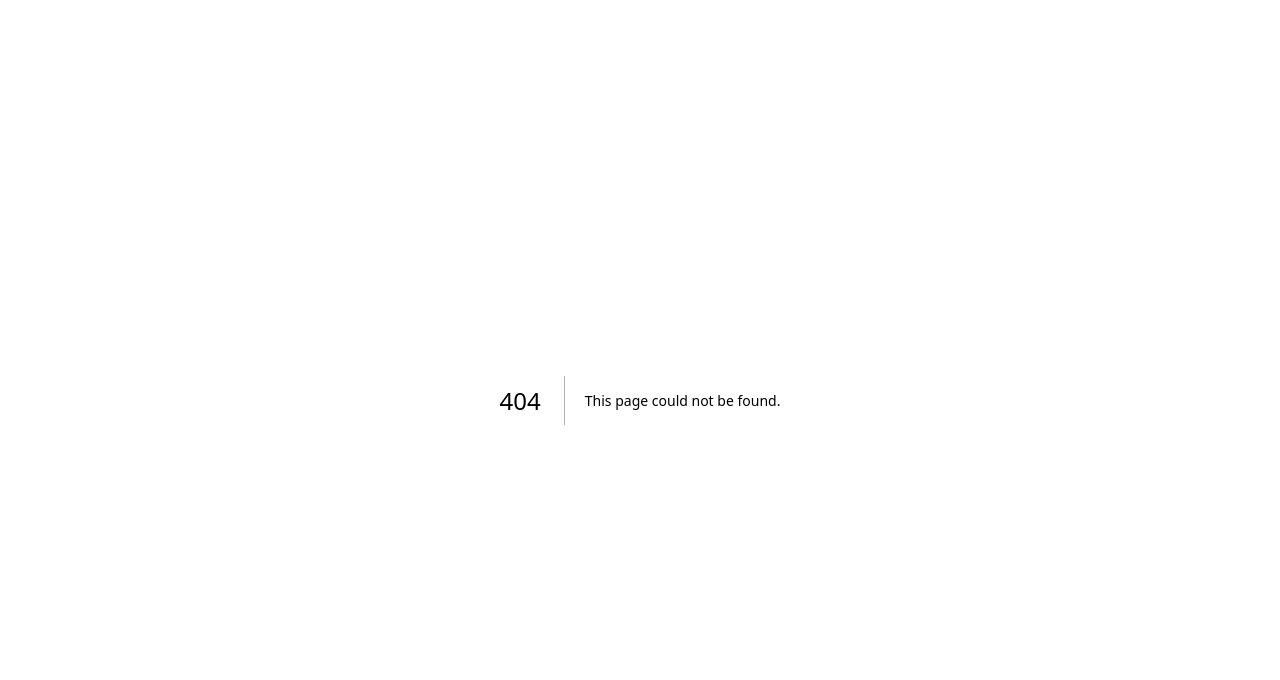
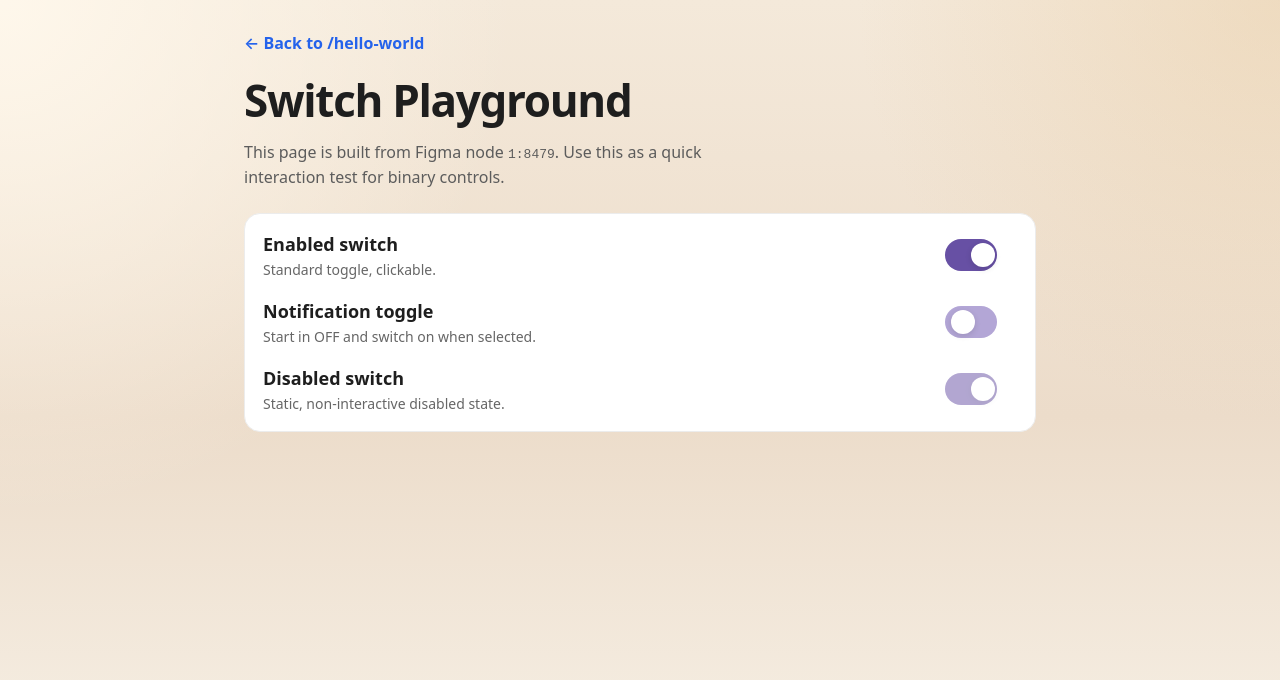
Before and after one commit to tramvaj/temp, a Next.js app: page /hello-world/switch in a window 1280 px wide. Before the commit this address had no page. Shown: the top 680 px of the page. Built offline with nearby package versions, Linux system fonts and the light colour scheme.

Commit message:
Add /hello-world switch playground page from Figma frame

```diff
--- a/app/hello-world/page.module.css
+++ b/app/hello-world/page.module.css
@@ -272,6 +272,12 @@
   text-decoration: underline;
 }
 
+.pageLinks {
+  display: flex;
+  gap: 16px;
+  flex-wrap: wrap;
+}
+
 @media (max-width: 1024px) {
   .cards,
   .footerColumns,
--- /dev/null
+++ b/app/hello-world/switch/page.module.css
@@ -0,0 +1,104 @@
+.shell {
+  max-width: 840px;
+  margin: 0 auto;
+  min-height: 100vh;
+  padding: 32px 24px;
+  color: #1e1e1e;
+  font-family: system-ui, -apple-system, BlinkMacSystemFont, 'Segoe UI', Roboto, sans-serif;
+}
+
+.backLink {
+  color: #2563eb;
+  text-decoration: none;
+  font-weight: 600;
+}
+
+.backLink:hover {
+  text-decoration: underline;
+}
+
+.title {
+  margin: 16px 0 10px;
+  font-size: 44px;
+  letter-spacing: -0.03em;
+}
+
+.intro {
+  margin: 0;
+  color: #5c5c5c;
+  max-width: 58ch;
+  line-height: 1.5;
+}
+
+.controls {
+  margin-top: 24px;
+  border: 1px solid #ececec;
+  border-radius: 16px;
+  padding: 18px;
+  display: grid;
+  gap: 20px;
+  background: #fff;
+}
+
+.row {
+  display: grid;
+  grid-template-columns: 1fr 72px;
+  gap: 16px;
+  align-items: center;
+}
+
+.rowText {
+  min-width: 0;
+}
+
+.rowText h3 {
+  margin: 0 0 4px;
+  font-size: 18px;
+}
+
+.rowText p {
+  margin: 0;
+  color: #666;
+  font-size: 14px;
+}
+
+.track {
+  --track: #b3a6d6;
+  --thumb: #ffffff;
+  appearance: none;
+  border: 0;
+  cursor: pointer;
+  padding: 0;
+  width: 52px;
+  height: 32px;
+  border-radius: 999px;
+  background: var(--track);
+  position: relative;
+  transition: background-color 160ms ease;
+  display: inline-flex;
+  align-items: center;
+}
+
+.trackOn {
+  --track: #6750a4;
+}
+
+.trackDisabled {
+  opacity: 0.5;
+  cursor: not-allowed;
+}
+
+.thumb {
+  width: 24px;
+  height: 24px;
+  border-radius: 50%;
+  background: var(--thumb);
+  transform: translateX(4px);
+  margin-left: 2px;
+  transition: transform 160ms ease;
+  box-shadow: 0 2px 6px rgba(0, 0, 0, 0.12);
+}
+
+.thumbOn {
+  transform: translateX(24px);
+}
--- /dev/null
+++ b/app/hello-world/switch/page.tsx
@@ -0,0 +1,66 @@
+'use client';
+
+import { useState } from 'react';
+import styles from './page.module.css';
+
+function SwitchDemo({
+  title,
+  description,
+  defaultChecked = false,
+  disabled = false,
+}: {
+  title: string;
+  description: string;
+  defaultChecked?: boolean;
+  disabled?: boolean;
+}) {
+  const [checked, setChecked] = useState(defaultChecked);
+
+  return (
+    <label className={styles.row}>
+      <div className={styles.rowText}>
+        <h3>{title}</h3>
+        <p>{description}</p>
+      </div>
+      <button
+        type="button"
+        className={`${styles.track} ${checked ? styles.trackOn : ''} ${disabled ? styles.trackDisabled : ''}`}
+        disabled={disabled}
+        aria-label={title}
+        onClick={() => {
+          if (!disabled) {
+            setChecked((value) => !value);
+          }
+        }}
+      >
+        <span className={`${styles.thumb} ${checked ? styles.thumbOn : ''}`} />
+      </button>
+    </label>
+  );
+}
+
+export default function HelloWorldSwitchPage() {
+  return (
+    <main className={styles.shell}>
+      <a href="/hello-world" className={styles.backLink}>
+        ← Back to /hello-world
+      </a>
+      <h1 className={styles.title}>Switch Playground</h1>
+      <p className={styles.intro}>
+        This page is built from Figma node <code>1:8479</code>. Use this as a quick interaction test
+        for binary controls.
+      </p>
+
+      <section className={styles.controls}>
+        <SwitchDemo title="Enabled switch" description="Standard toggle, clickable." defaultChecked={true} />
+        <SwitchDemo title="Notification toggle" description="Start in OFF and switch on when selected." />
+        <SwitchDemo
+          title="Disabled switch"
+          description="Static, non-interactive disabled state."
+          defaultChecked
+          disabled
+        />
+      </section>
+    </main>
+  );
+}
```
Also changed, not shown: app/hello-world/page.tsx (+8 -3 lines).
